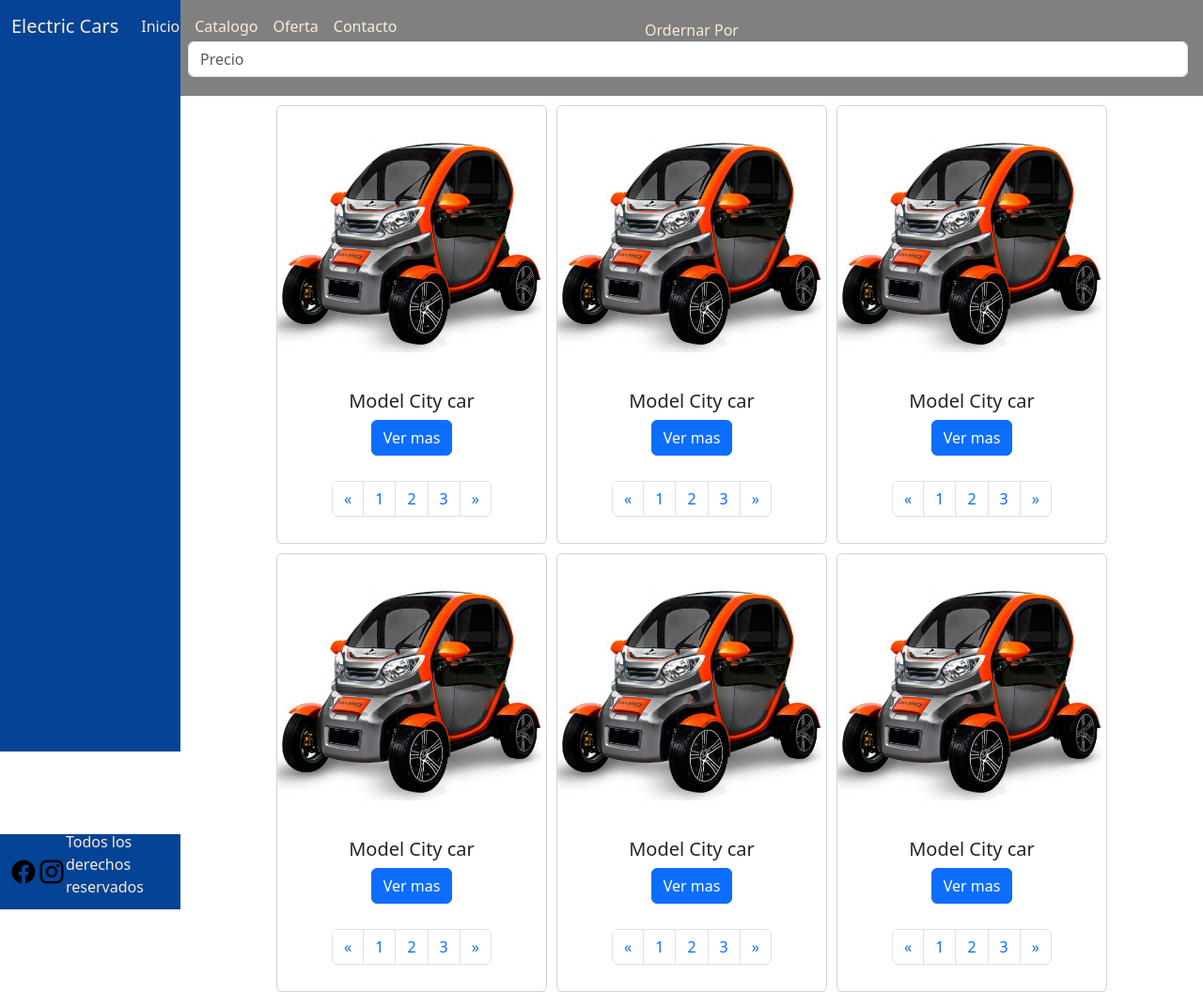
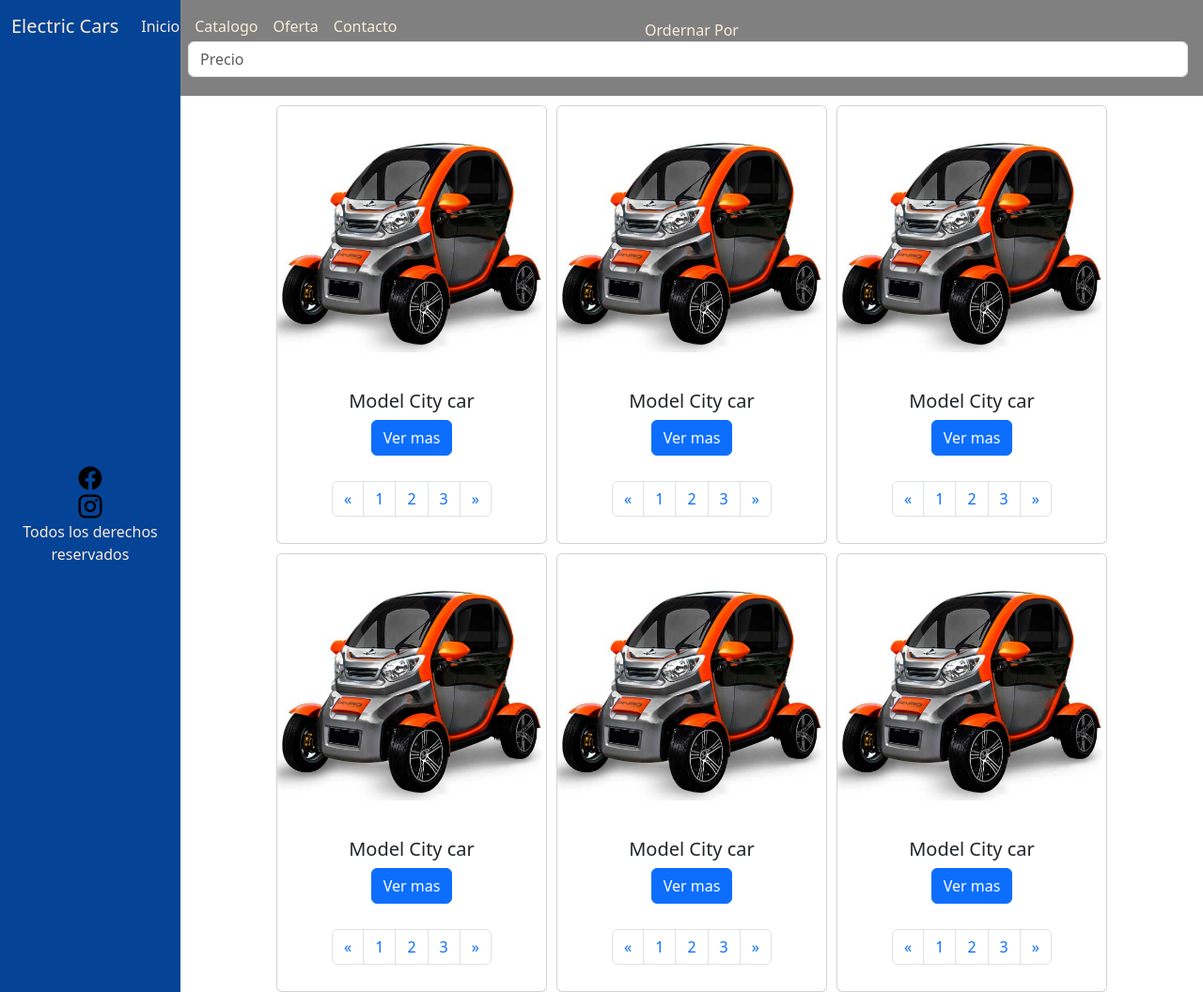
Before and after one commit to Row-Diaz/My-Ecars-Store, a plain HTML site: page index.html in a window 1280 px wide. Shown: the whole page at 94% size. Drawn offline with nearby package versions, Linux system fonts and the light colour scheme.

Commit message:
layout version 2

```diff
--- a/assets/css/style.css
+++ b/assets/css/style.css
@@ -7,6 +7,9 @@
 .navbar-ppal {
   background-color: rgb(4, 67, 150);
   display: flex;
+  flex-direction: column;
+  align-content: center;
+  justify-content: center;
   grid-area: navbar;
   color: aliceblue;
   height: 100px;
@@ -22,6 +25,9 @@ a.nav-link {
 
 span.navbar-toggler-icon {
   background-color: rgb(4, 67, 150);
+  display: flex;
+  justify-items:end;
+  align-items: end;
 }
 
 /* FILTRO DE BUSQUEDA */
@@ -87,17 +93,17 @@ footer img {
 
     .navbar-ppal {
         background-color: rgb(4, 67, 150);
-        display: grid;
-        flex-direction: row;
-
-        align-items: start;
-        height: 100vh;
+        display:flex;
+        flex-direction:column;
+       align-content:start;
+       justify-content:start ;
+        height: 100%;
         grid-area: navbar;
         color: aliceblue;
         width: 100%;
       }
 
-    .container {
+     .container {
         display: flex;
         align-items: center;
         align-content: start;
@@ -116,25 +122,31 @@ footer img {
     }
 
       footer {
+        display: flex;
+        flex-direction: column;
         background-color: rgb(4, 67, 150);
         color: antiquewhite;
-        display: flex;
-        align-items: center;
+        align-content: end;
+        align-items:center;
+        height: 100%;
+        justify-items:end;
+        text-align: center;
 
-        justify-items:center;
 
-        padding: 10px;
       }
 
-
-
-
-    .grid-container {
+      footer p{
+        display:flex;
+        justify-content:flex-end;
+      }
+       .grid-container {
     display: grid;
     grid-template-columns:15% 1fr;
     grid-template-areas:
         "filtro filtro "
         "navbar main "
+        "navbar main "
+        "footer main "
         "footer main";
     }
   }
```
Also changed, not shown: index.html (+0 -5 lines).
